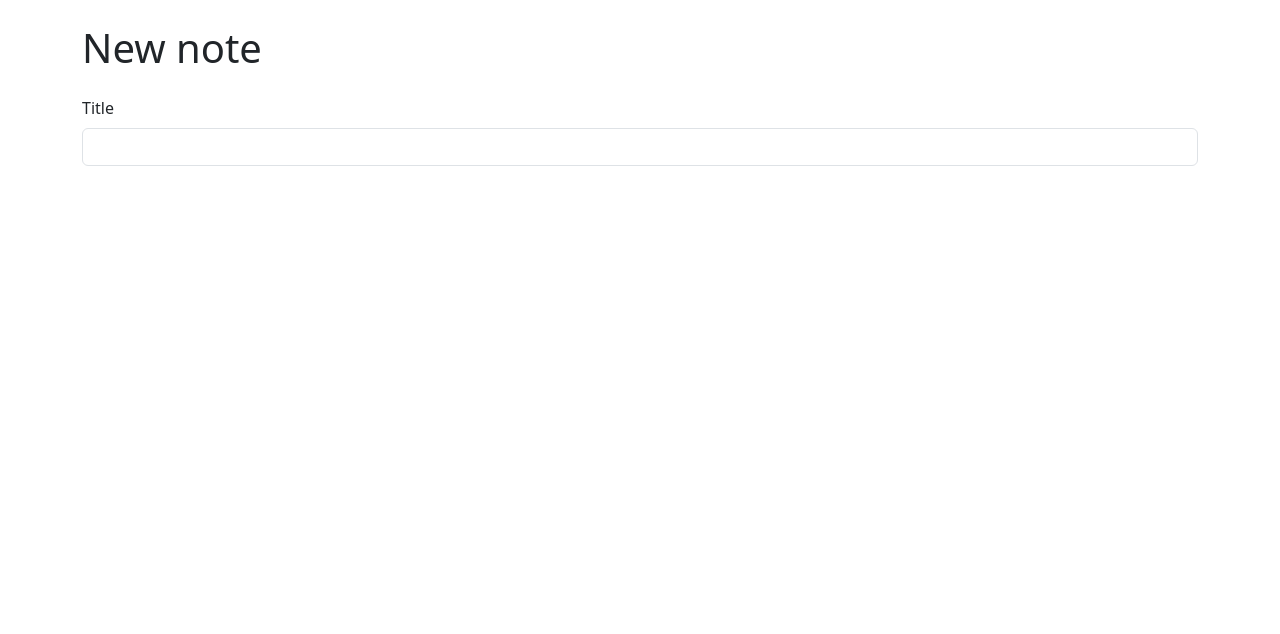
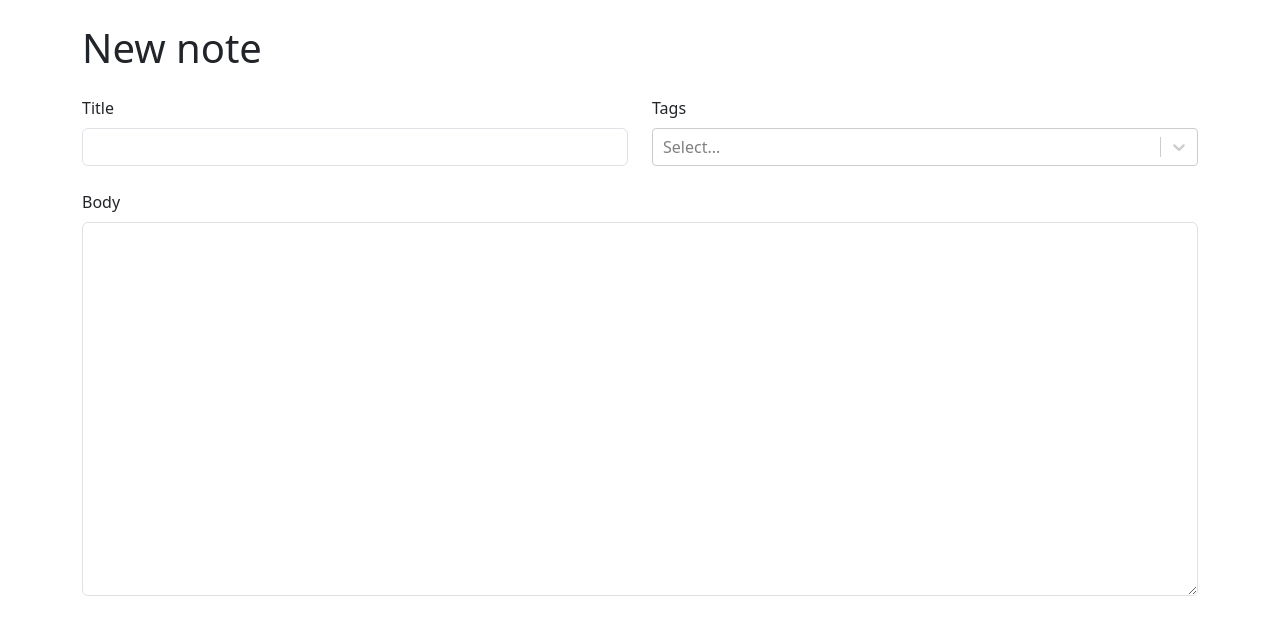
Before and after one commit to mikel-js/notes, a React (Vite) app: page /new in a window 1280 px wide. Shown: the top 634 px of the page. Built offline with nearby package versions, Linux system fonts and the light colour scheme.

Commit message:
add reat select

```diff
--- a/package.json
+++ b/package.json
@@ -14,7 +14,8 @@
     "react": "^18.2.0",
     "react-bootstrap": "^2.9.1",
     "react-dom": "^18.2.0",
-    "react-router-dom": "^6.18.0"
+    "react-router-dom": "^6.18.0",
+    "react-select": "^5.7.7"
   },
   "devDependencies": {
     "@types/react": "^18.2.15",
--- a/src/NoteForm.tsx
+++ b/src/NoteForm.tsx
@@ -1,5 +1,6 @@
 import React from 'react';
 import { Col, Form, Row, Stack } from 'react-bootstrap';
+import CreatableReactSelect from 'react-select/creatable';
 
 const NoteForm = () => {
   return (
@@ -12,7 +13,17 @@ const NoteForm = () => {
               <Form.Control required></Form.Control>
             </Form.Group>
           </Col>
+          <Col>
+            <Form.Group controlId='tags'>
+              <Form.Label>Tags</Form.Label>
+              <CreatableReactSelect isMulti />
+            </Form.Group>
+          </Col>
         </Row>
+        <Form.Group controlId='markdown'>
+          <Form.Label>Body</Form.Label>
+          <Form.Control required as='textarea' rows={15}></Form.Control>
+        </Form.Group>
       </Stack>
     </Form>
   );
```
Also changed, not shown: 1 other file (tests, documents, lock files or other folders).
